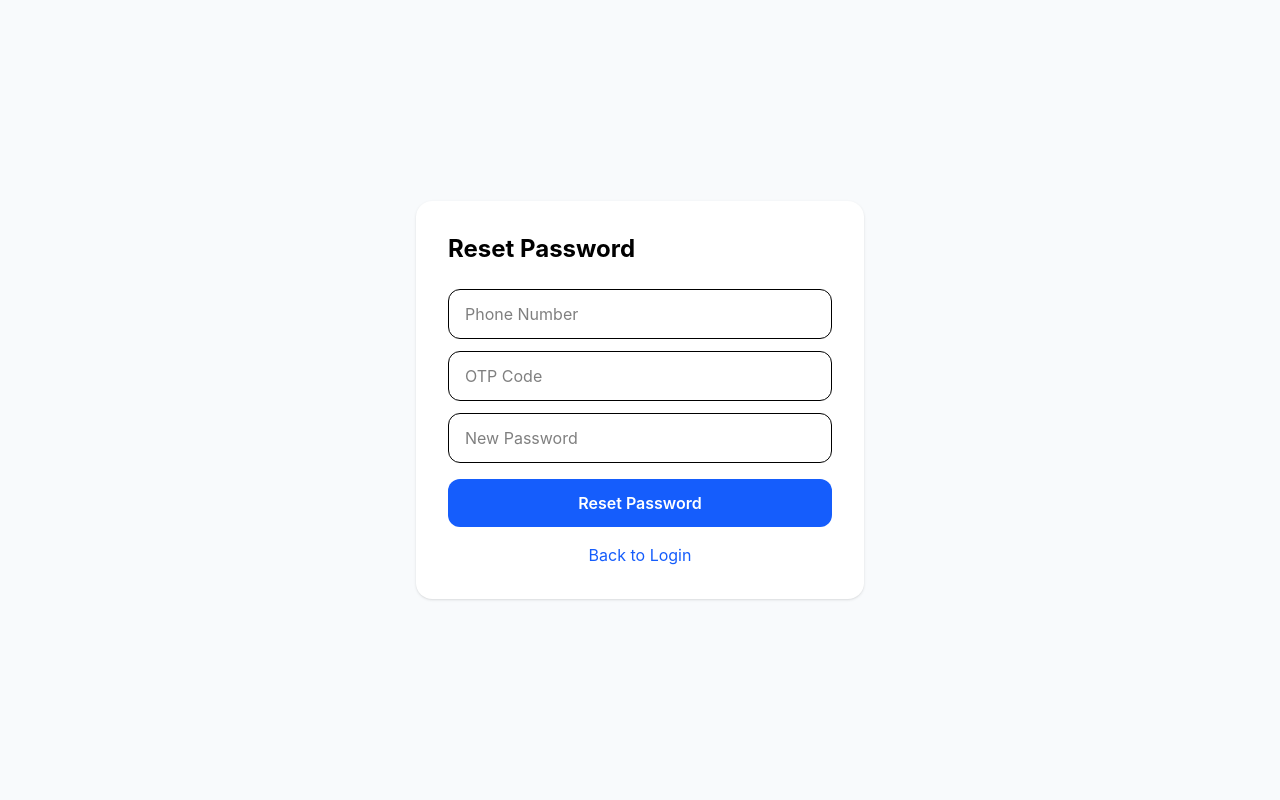
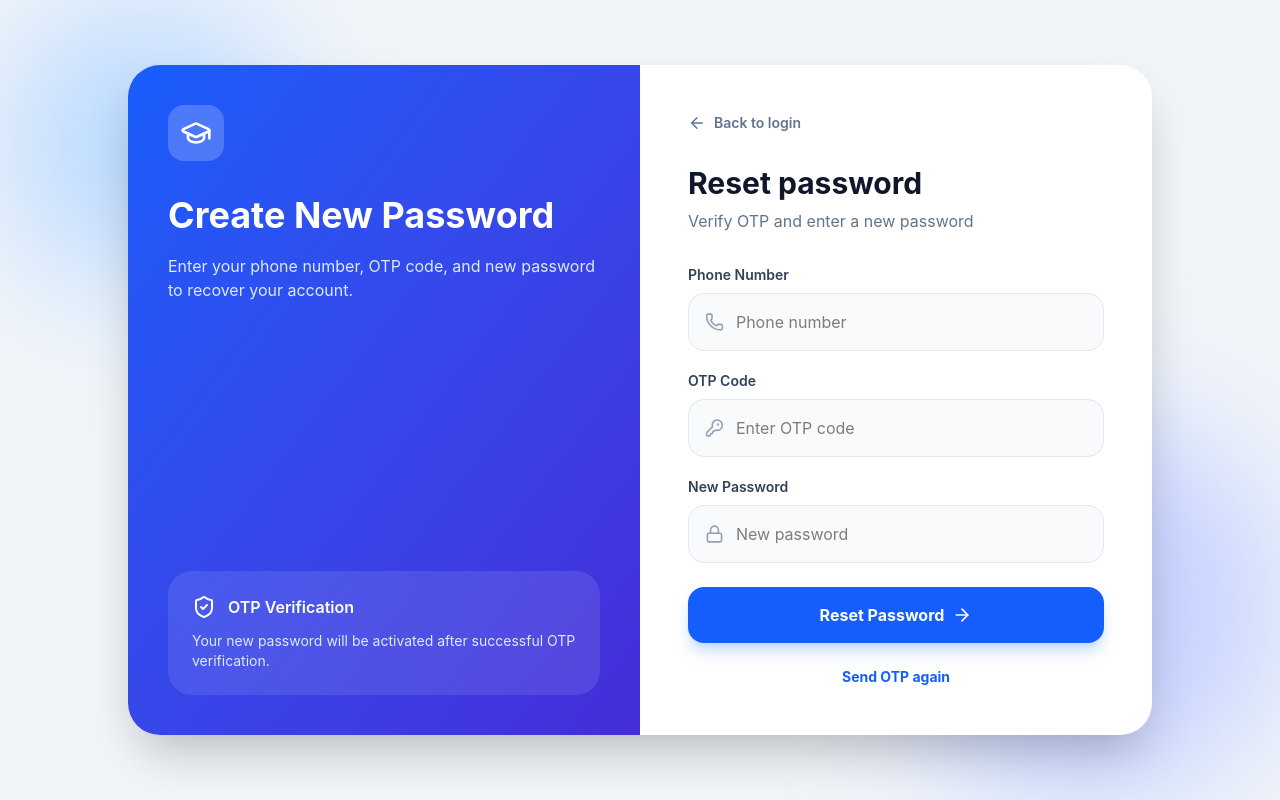
Before and after one commit to limhong123/TamdanSes_Lv2, a React app in the folder frontend/: page /reset-password in a window 1280 px wide. Built offline with nearby package versions, Linux system fonts and the light colour scheme; the HTML template or start-up script is replaced by a standard one.

Commit message:
update ui

```diff
--- a/frontend/src/pages/auth/ForgotPassword.jsx
+++ b/frontend/src/pages/auth/ForgotPassword.jsx
@@ -1,10 +1,12 @@
 import {
   ArrowLeft,
   ArrowRight,
+  CheckCircle,
   GraduationCap,
   Phone,
   Send,
   ShieldCheck,
+  XCircle,
 } from "lucide-react";
 import { useState } from "react";
 import { Link, useNavigate } from "react-router-dom";
@@ -20,6 +22,7 @@ export default function ForgotPassword() {
 
   const submit = async (e) => {
     e.preventDefault();
+
     setMessage("");
     setType("");
     setLoading(true);
@@ -30,50 +33,67 @@ export default function ForgotPassword() {
       });
 
       setType("success");
-      setMessage(res.data.message || "OTP sent to Telegram");
+      setMessage(
+        res.data.message ||
+          "OTP has been sent successfully. Please check Telegram."
+      );
 
       setTimeout(() => {
         navigate("/reset-password", {
           state: { phone },
         });
-      }, 800);
+      }, 900);
     } catch (err) {
+      const detail = err?.response?.data?.detail;
+
       setType("error");
-      setMessage(err?.response?.data?.detail || "Send OTP failed");
+
+      if (Array.isArray(detail)) {
+        setMessage(detail.map((e) => e.msg).join(", "));
+      } else if (typeof detail === "string") {
+        setMessage(detail);
+      } else {
+        setMessage("Send OTP failed");
+      }
     } finally {
       setLoading(false);
     }
   };
 
   return (
-    <div className="relative flex min-h-screen items-center justify-center overflow-hidden bg-slate-100 px-4">
-      <div className="absolute left-0 top-0 h-72 w-72 rounded-full bg-blue-200 blur-3xl" />
-      <div className="absolute bottom-0 right-0 h-96 w-96 rounded-full bg-indigo-200 blur-3xl" />
+    <div className="relative flex min-h-screen items-center justify-center overflow-hidden bg-slate-100 px-4 py-8">
+      <div className="absolute -left-20 -top-20 h-80 w-80 rounded-full bg-blue-300/50 blur-3xl" />
+      <div className="absolute -bottom-24 -right-20 h-96 w-96 rounded-full bg-indigo-300/50 blur-3xl" />
 
-      <div className="relative grid w-full max-w-5xl overflow-hidden rounded-[2rem] bg-white shadow-2xl md:grid-cols-2">
-        <div className="hidden bg-gradient-to-br from-blue-600 to-indigo-700 p-10 text-white md:flex md:flex-col md:justify-between">
+      <div className="relative grid w-full max-w-5xl overflow-hidden rounded-[2rem] border border-white/50 bg-white/90 shadow-2xl backdrop-blur md:grid-cols-2">
+        <div className="hidden bg-gradient-to-br from-blue-600 via-blue-700 to-indigo-800 p-10 text-white md:flex md:flex-col md:justify-between">
           <div>
-            <div className="mb-8 flex h-14 w-14 items-center justify-center rounded-2xl bg-white/20">
-              <GraduationCap size={32} />
+            <div className="mb-8 flex h-16 w-16 items-center justify-center rounded-3xl bg-white/20 shadow-lg">
+              <GraduationCap size={34} />
             </div>
 
-            <h1 className="text-4xl font-bold leading-tight">
+            <h1 className="text-4xl font-extrabold leading-tight">
               Forgot Password?
             </h1>
 
-            <p className="mt-4 text-blue-100">
-              Enter your registered phone number. We will send an OTP to Telegram.
+            <p className="mt-4 max-w-sm text-blue-100">
+              Enter your registered phone number. We will send an OTP code to
+              your Telegram for verification.
             </p>
           </div>
 
-          <div className="rounded-3xl bg-white/10 p-6 backdrop-blur">
+          <div className="rounded-3xl border border-white/20 bg-white/10 p-6 backdrop-blur">
             <div className="mb-3 flex items-center gap-3">
-              <ShieldCheck />
-              <p className="font-semibold">Secure Reset</p>
+              <div className="rounded-2xl bg-white/20 p-3">
+                <ShieldCheck size={22} />
+              </div>
+
+              <p className="font-bold">Secure Reset</p>
             </div>
 
-            <p className="text-sm text-blue-100">
-              Use the OTP code to verify your account and create a new password.
+            <p className="text-sm leading-6 text-blue-100">
+              Your account is protected. Use the OTP code to verify your
+              identity before creating a new password.
             </p>
           </div>
         </div>
@@ -81,18 +101,18 @@ export default function ForgotPassword() {
         <form onSubmit={submit} className="p-8 md:p-12">
           <Link
             to="/login"
-            className="mb-8 inline-flex items-center gap-2 text-sm font-semibold text-slate-500 hover:text-blue-600"
+            className="mb-8 inline-flex items-center gap-2 rounded-full px-1 text-sm font-semibold text-slate-500 hover:text-blue-600"
           >
             <ArrowLeft size={18} />
             Back to login
           </Link>
 
           <div className="mb-8">
-            <div className="mb-5 flex h-14 w-14 items-center justify-center rounded-2xl bg-blue-50 text-blue-600 md:hidden">
+            <div className="mb-5 flex h-16 w-16 items-center justify-center rounded-3xl bg-blue-50 text-blue-600 md:hidden">
               <Send size={30} />
             </div>
 
-            <h2 className="text-3xl font-bold text-slate-900">
+            <h2 className="text-3xl font-extrabold text-slate-900">
               Reset password
             </h2>
 
@@ -103,25 +123,33 @@ export default function ForgotPassword() {
 
           {message && (
             <div
-              className={`mb-5 rounded-2xl border px-4 py-3 text-sm font-medium ${
+              className={`mb-6 flex items-start gap-3 rounded-2xl border px-4 py-4 text-sm font-medium ${
                 type === "success"
-                  ? "border-green-100 bg-green-50 text-green-600"
-                  : "border-red-100 bg-red-50 text-red-600"
+                  ? "border-green-100 bg-green-50 text-green-700"
+                  : "border-red-100 bg-red-50 text-red-700"
               }`}
             >
-              {message}
+              {type === "success" ? (
+                <CheckCircle size={20} />
+              ) : (
+                <XCircle size={20} />
+              )}
+
+              <span>{message}</span>
             </div>
           )}
 
           <div className="mb-6">
-            <label className="mb-2 block text-sm font-semibold text-slate-700">
+            <label className="mb-2 block text-sm font-bold text-slate-700">
               Phone Number
             </label>
 
-            <div className="flex items-center rounded-2xl border border-slate-200 bg-slate-50 px-4 focus-within:border-blue-600 focus-within:bg-white">
+            <div className="flex items-center rounded-2xl border border-slate-200 bg-slate-50 px-4 transition focus-within:border-blue-600 focus-within:bg-white focus-within:shadow-sm">
               <Phone size={20} className="text-slate-400" />
 
               <input
+                type="tel"
+                pattern="[0-9]{8,15}"
                 value={phone}
                 onChange={(e) => setPhone(e.target.value)}
                 placeholder="Enter registered phone number"
@@ -129,14 +157,27 @@ export default function ForgotPassword() {
                 required
               />
             </div>
+
+            <p className="mt-2 text-xs text-slate-400">
+              Example: 012345678. Use the phone number linked to your account.
+            </p>
           </div>
 
           <button
             disabled={loading}
-            className="flex w-full items-center justify-center gap-2 rounded-2xl bg-blue-600 px-4 py-4 font-bold text-white shadow-lg shadow-blue-200 hover:bg-blue-700 disabled:cursor-not-allowed disabled:opacity-60"
+            className="flex w-full items-center justify-center gap-2 rounded-2xl bg-blue-600 px-4 py-4 font-bold text-white shadow-lg shadow-blue-200 transition hover:bg-blue-700 disabled:cursor-not-allowed disabled:opacity-60"
           >
-            {loading ? "Sending..." : "Send OTP"}
-            {!loading && <ArrowRight size={20} />}
+            {loading ? (
+              <>
+                <div className="h-4 w-4 animate-spin rounded-full border-2 border-white border-t-transparent" />
+                Sending OTP...
+              </>
+            ) : (
+              <>
+                Send OTP
+                <ArrowRight size={20} />
+              </>
+            )}
           </button>
 
           <Link
--- a/frontend/src/pages/auth/ResetPassword.jsx
+++ b/frontend/src/pages/auth/ResetPassword.jsx
@@ -1,3 +1,12 @@
+import {
+  ArrowLeft,
+  ArrowRight,
+  GraduationCap,
+  KeyRound,
+  Lock,
+  Phone,
+  ShieldCheck,
+} from "lucide-react";
 import { useState } from "react";
 import { Link, useLocation, useNavigate } from "react-router-dom";
 import api from "../../api/axios";
@@ -13,91 +22,195 @@ export default function ResetPassword() {
   });
 
   const [message, setMessage] = useState("");
+  const [type, setType] = useState("");
+  const [loading, setLoading] = useState(false);
+
+  const updateForm = (key, value) => {
+    setForm((prev) => ({
+      ...prev,
+      [key]: value,
+    }));
+  };
 
   const submit = async (e) => {
     e.preventDefault();
     setMessage("");
+    setType("");
+    setLoading(true);
 
     try {
       const res = await api.post("/auth/reset-password", form);
 
+      setType("success");
       setMessage(res.data.message || "Password reset successfully");
 
       setTimeout(() => {
         navigate("/login");
       }, 1200);
     } catch (err) {
-      setMessage(err?.response?.data?.detail || "Reset failed");
+      setType("error");
+
+      const detail = err?.response?.data?.detail;
+
+      if (Array.isArray(detail)) {
+        setMessage(detail.map((e) => e.msg).join(", "));
+      } else if (typeof detail === "string") {
+        setMessage(detail);
+      } else {
+        setMessage("Reset failed");
+      }
+    } finally {
+      setLoading(false);
     }
   };
 
   return (
-    <div className="flex min-h-screen items-center justify-center bg-slate-50 px-4">
-      <form
-        onSubmit={submit}
-        autoComplete="off"
-        className="w-full max-w-md rounded-2xl bg-white p-8 shadow"
+    <div className="relative flex min-h-screen items-center justify-center overflow-hidden bg-slate-100 px-4">
+      <div className="absolute left-0 top-0 h-72 w-72 rounded-full bg-blue-200 blur-3xl" />
+      <div className="absolute bottom-0 right-0 h-96 w-96 rounded-full bg-indigo-200 blur-3xl" />
+
+      <div className="relative grid w-full max-w-5xl overflow-hidden rounded-[2rem] bg-white shadow-2xl md:grid-cols-2">
+        <div className="hidden bg-gradient-to-br from-blue-600 to-indigo-700 p-10 text-white md:flex md:flex-col md:justify-between">
+          <div>
+            <div className="mb-8 flex h-14 w-14 items-center justify-center rounded-2xl bg-white/20">
+              <GraduationCap size={32} />
+            </div>
+
+            <h1 className="text-4xl font-bold leading-tight">
+              Create New Password
+            </h1>
+
+            <p className="mt-4 text-blue-100">
+              Enter your phone number, OTP code, and new password to recover your account.
+            </p>
+          </div>
+
+          <div className="rounded-3xl bg-white/10 p-6 backdrop-blur">
+            <div className="mb-3 flex items-center gap-3">
+              <ShieldCheck />
+              <p className="font-semibold">OTP Verification</p>
+            </div>
+
+            <p className="text-sm text-blue-100">
+              Your new password will be activated after successful OTP verification.
+            </p>
+          </div>
+        </div>
+
+        <form onSubmit={submit} autoComplete="off" className="p-8 md:p-12">
+          <Link
+            to="/login"
+            className="mb-8 inline-flex items-center gap-2 text-sm font-semibold text-slate-500 hover:text-blue-600"
           >
-        <h1 className="mb-6 text-2xl font-bold">Reset Password</h1>
+            <ArrowLeft size={18} />
+            Back to login
+          </Link>
 
-        {message && <p className="mb-4 text-blue-600">{message}</p>}
+          <div className="mb-8">
+            <div className="mb-5 flex h-14 w-14 items-center justify-center rounded-2xl bg-blue-50 text-blue-600 md:hidden">
+              <KeyRound size={30} />
+            </div>
+
+            <h2 className="text-3xl font-bold text-slate-900">
+              Reset password
+            </h2>
+
+            <p className="mt-2 text-slate-500">
+              Verify OTP and enter a new password
+            </p>
+          </div>
+
+          {message && (
+            <div
+              className={`mb-5 rounded-2xl border px-4 py-3 text-sm font-medium ${
+                type === "success"
+                  ? "border-green-100 bg-green-50 text-green-600"
+                  : "border-red-100 bg-red-50 text-red-600"
+              }`}
+            >
+              {message}
+            </div>
+          )}
+
+          <div className="mb-5">
+            <label className="mb-2 block text-sm font-semibold text-slate-700">
+              Phone Number
+            </label>
+
+            <div className="flex items-center rounded-2xl border border-slate-200 bg-slate-50 px-4 focus-within:border-blue-600 focus-within:bg-white">
+              <Phone size={20} className="text-slate-400" />
 
               <input
                 name="reset_phone_number"
                 autoComplete="off"
                 inputMode="numeric"
-          placeholder="Phone Number"
+                placeholder="Phone number"
                 value={form.phone}
-          onChange={(e) =>
-            setForm({
-              ...form,
-              phone: e.target.value,
-            })
-          }
-          className="mb-3 w-full rounded-xl border px-4 py-3"
+                onChange={(e) => updateForm("phone", e.target.value)}
+                className="w-full bg-transparent px-3 py-4 outline-none"
                 required
               />
+            </div>
+          </div>
+
+          <div className="mb-5">
+            <label className="mb-2 block text-sm font-semibold text-slate-700">
+              OTP Code
+            </label>
+
+            <div className="flex items-center rounded-2xl border border-slate-200 bg-slate-50 px-4 focus-within:border-blue-600 focus-within:bg-white">
+              <KeyRound size={20} className="text-slate-400" />
 
               <input
                 name="reset_otp_code"
                 autoComplete="one-time-code"
                 inputMode="numeric"
-          placeholder="OTP Code"
+                placeholder="Enter OTP code"
                 value={form.otp}
-          onChange={(e) =>
-            setForm({
-              ...form,
-              otp: e.target.value,
-            })
-          }
-          className="mb-3 w-full rounded-xl border px-4 py-3"
+                onChange={(e) => updateForm("otp", e.target.value)}
+                className="w-full bg-transparent px-3 py-4 outline-none"
                 required
               />
+            </div>
+          </div>
+
+          <div className="mb-6">
+            <label className="mb-2 block text-sm font-semibold text-slate-700">
+              New Password
+            </label>
+
+            <div className="flex items-center rounded-2xl border border-slate-200 bg-slate-50 px-4 focus-within:border-blue-600 focus-within:bg-white">
+              <Lock size={20} className="text-slate-400" />
 
               <input
                 name="new_reset_password"
                 type="password"
                 autoComplete="new-password"
-          placeholder="New Password"
+                placeholder="New password"
                 value={form.new_password}
-          onChange={(e) =>
-            setForm({
-              ...form,
-              new_password: e.target.value,
-            })
-          }
-          className="mb-4 w-full rounded-xl border px-4 py-3"
+                onChange={(e) => updateForm("new_password", e.target.value)}
+                className="w-full bg-transparent px-3 py-4 outline-none"
                 required
               />
+            </div>
+          </div>
 
-        <button className="w-full rounded-xl bg-blue-600 py-3 font-semibold text-white">
-          Reset Password
+          <button
+            disabled={loading}
+            className="flex w-full items-center justify-center gap-2 rounded-2xl bg-blue-600 px-4 py-4 font-bold text-white shadow-lg shadow-blue-200 hover:bg-blue-700 disabled:cursor-not-allowed disabled:opacity-60"
+          >
+            {loading ? "Resetting..." : "Reset Password"}
+            {!loading && <ArrowRight size={20} />}
           </button>
 
-        <Link to="/login" className="mt-4 block text-center text-blue-600">
-          Back to Login
+          <Link
+            to="/forgot-password"
+            className="mt-6 block text-center text-sm font-bold text-blue-600 hover:underline"
+          >
+            Send OTP again
           </Link>
         </form>
       </div>
+    </div>
   );
 }
```
Lines whose indentation alone changed are shown as unchanged.
